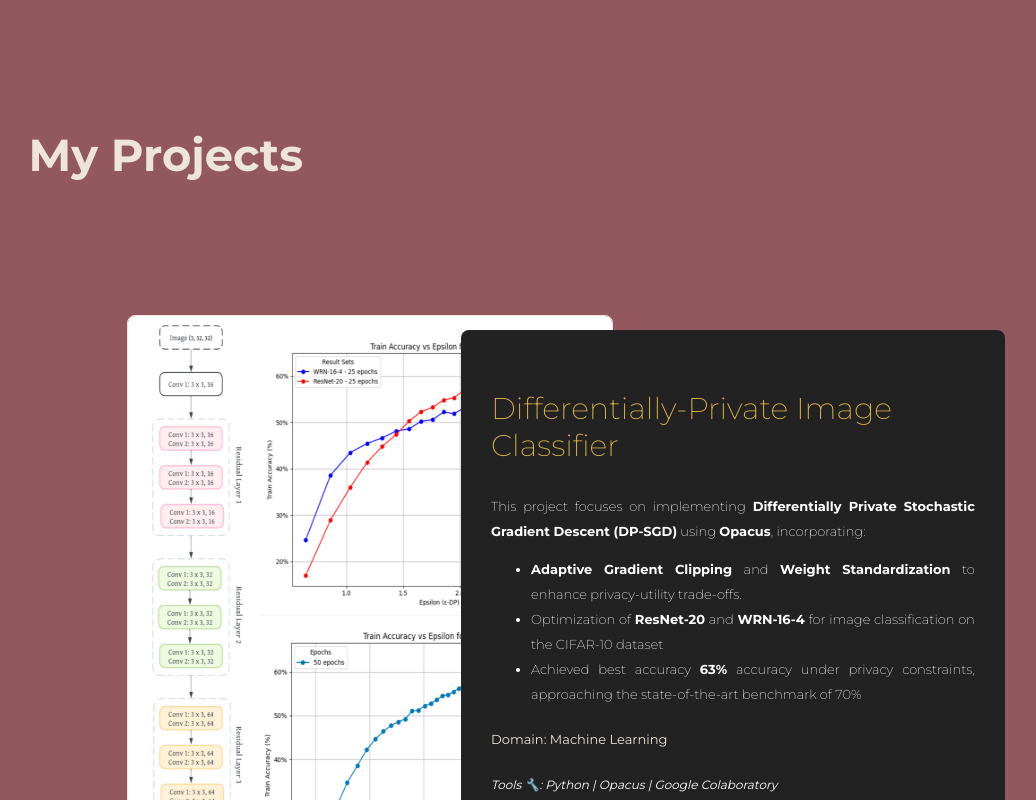
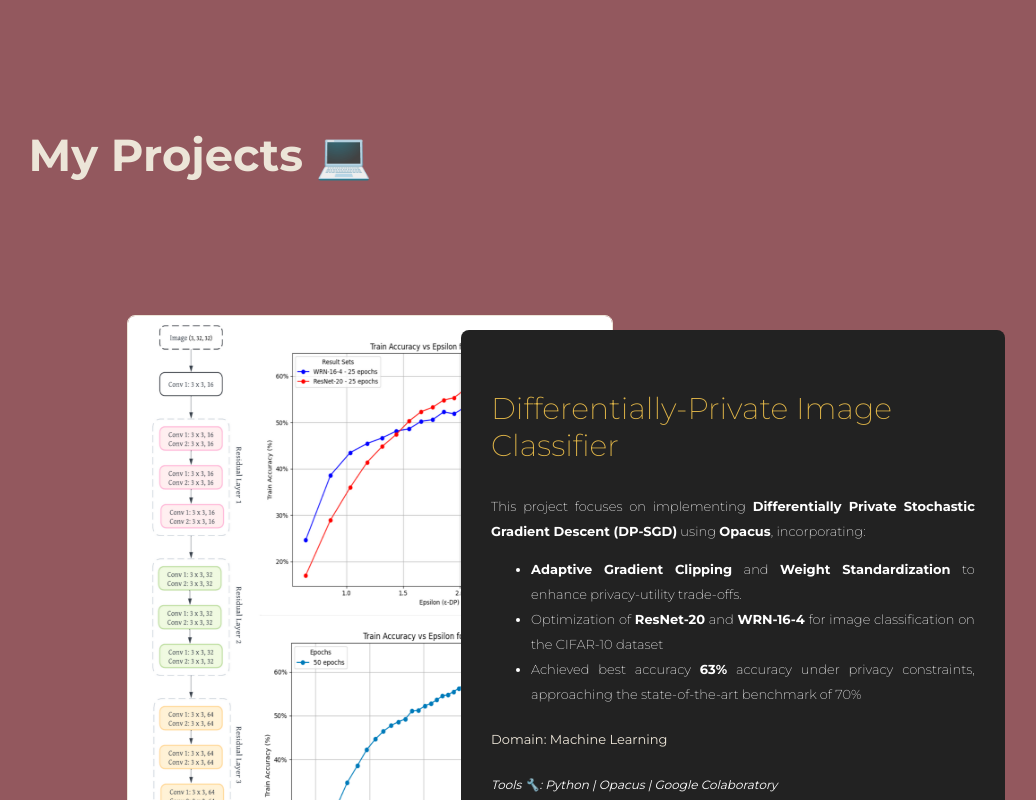
Before and after one commit to karishmahegde/portfolio, a React (Create React App) app: page / in a window 1280 px wide. Shown: the part 2480-3280 px from the top of the page, without its empty margins (74-1110 px from the left). Built offline with nearby package versions, Linux system fonts and the light colour scheme.

Commit message:
Update 2025 - refinements

```diff
--- a/src/components/Projects.js
+++ b/src/components/Projects.js
@@ -12,7 +12,7 @@
       id="projects"
       className={`contentWrapper ${props.darkMode ? "dark" : ""}`}
     >
-      <h1>My Projects</h1>
+      <h1>My Projects 💻</h1>
       <Slide duration={2000} direction="left">
         <section>
           <div className="projectContainer">
--- a/src/components/Skills.js
+++ b/src/components/Skills.js
@@ -20,7 +20,7 @@
       className={`contentWrapper ${props.darkMode ? "dark" : ""}`}
     >
       <div className="skillsHeader">
-        <h1>SKILLS</h1>
+        <h1>SKILLS 🛠️</h1>
         <p>what I bring in my toolbox</p>
       </div>
       <div className="skillsBody">
```
Also changed, not shown: src/images/skillIcons/tailwind.png.
